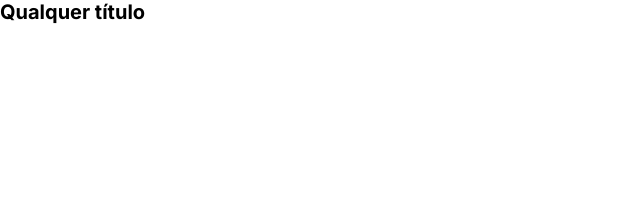
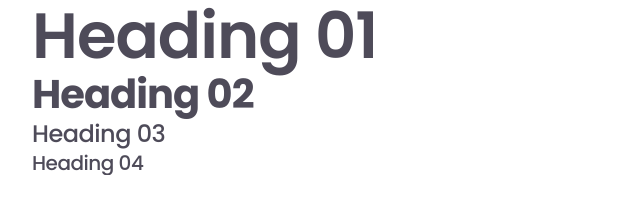
Before and after one commit to andrerousselet/neon-lp, a website built with Vite: page index.html in a window 1280 px wide. Shown: the whole page, without its empty margins (0-640 px from the left). Built offline with nearby package versions, Linux system fonts and the light colour scheme.

Commit message:
style(titles): add title patterns

```diff
--- a/index.html
+++ b/index.html
@@ -13,8 +13,14 @@
     <link rel="stylesheet" href="./css/main.min.css" />
     <title>Neon Landing Page</title>
   </head>
+
   <body>
-    <h1>Qualquer título</h1>
+    <div class="container">
+      <h1>Heading 01</h1>
+      <h2>Heading 02</h2>
+      <h3>Heading 03</h3>
+      <h4>Heading 04</h4>
+    </div>
     <script type="module" src="/main.js"></script>
   </body>
 </html>
--- a/scss/_titles.scss
+++ b/scss/_titles.scss
@@ -0,0 +1,43 @@
+h1,
+h2,
+h3,
+h4 {
+  font-family: "Poppins", sans-serif;
+  color: $grey-500;
+}
+
+h1,
+h2,
+h4 {
+  line-height: 112%;
+}
+
+h1,
+h2 {
+  letter-spacing: -0.1rem;
+}
+
+h3,
+h4 {
+  font-weight: 500;
+  letter-spacing: -0.05rem;
+}
+
+h1 {
+  font-weight: 600;
+  font-size: 6.4rem;
+}
+
+h2 {
+  font-weight: 700;
+  font-size: 4rem;
+}
+
+h3 {
+  font-size: 2.4rem;
+  line-height: 150%;
+}
+
+h4 {
+  font-size: 2rem;
+}
```
Also changed, not shown: css/main.min.css, 1 other file.
